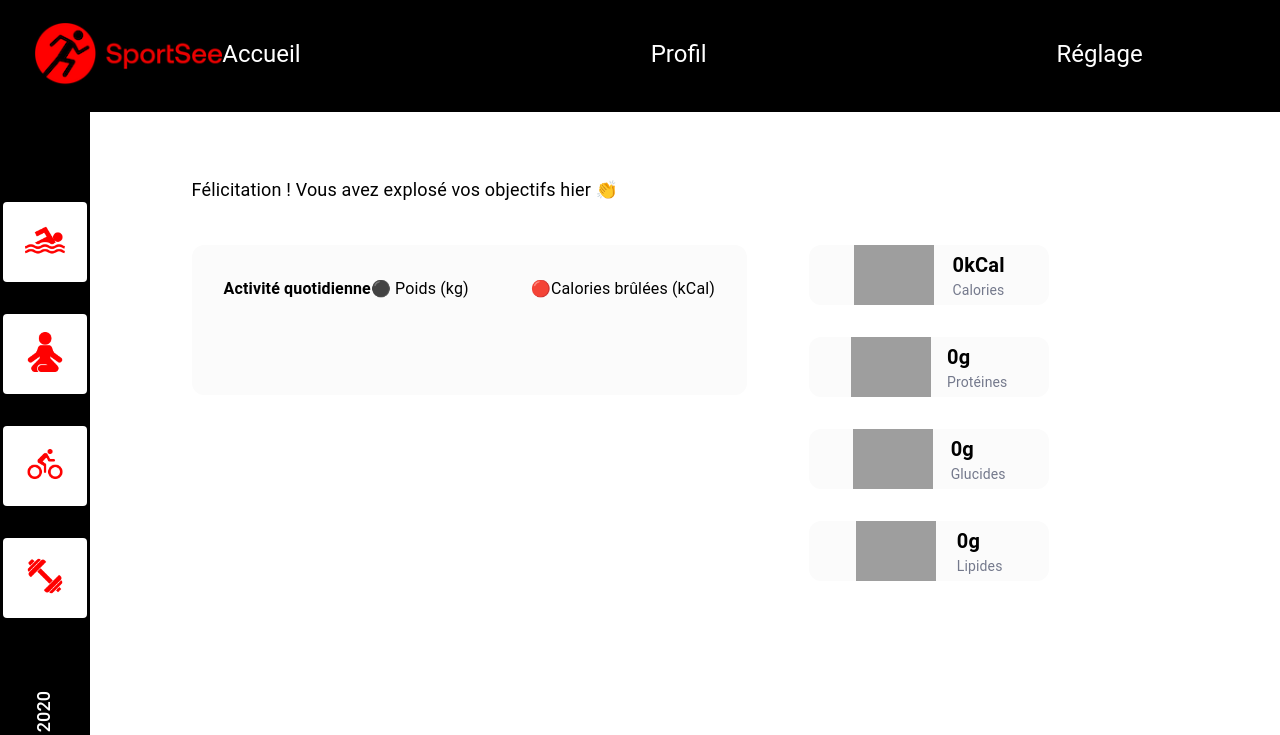
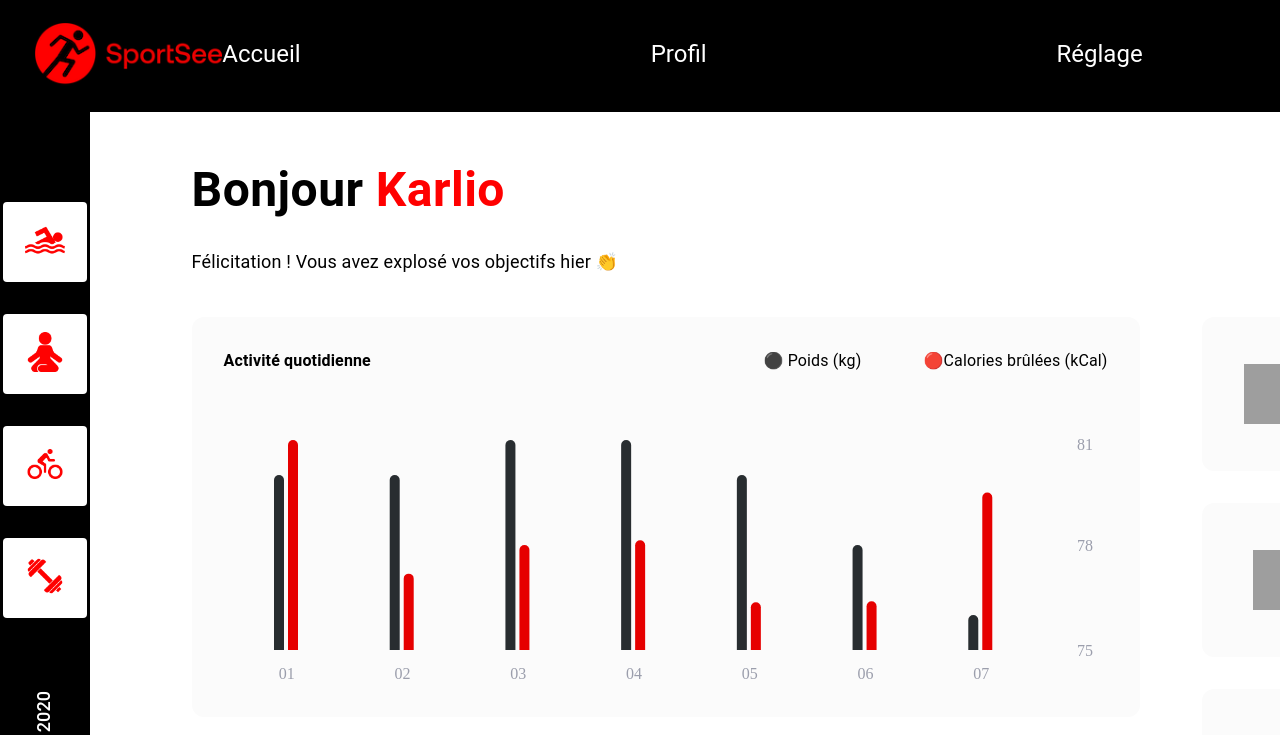
Before and after one commit to TheRyshun/SportSee, a React (Vite) app in the folder Front-End/: page /user/12 in a window 1280 px wide. Shown: the top 735 px of the page. Built offline with nearby package versions, Linux system fonts and the light colour scheme; no server answers; grey boxes are pictures that could not be loaded; the HTML template or start-up script is replaced by a standard one.

Commit message:
Correction soutenance

```diff
--- /dev/null
+++ b/Front-End/data.js
@@ -0,0 +1,263 @@
+export const USER_MAIN_DATA = [
+    {
+        id: 12,
+        userInfos: {
+            firstName: 'Karlio',
+            lastName: 'Dovineau',
+            age: 31,
+        },
+        todayScore: 0.77,
+        keyData: {
+            calorieCount: 1930,
+            proteinCount: 155,
+            carbohydrateCount: 290,
+            lipidCount: 77
+        }
+    },
+    {
+        id: 18,
+        userInfos: {
+            firstName: 'Cecilia',
+            lastName: 'Ratorez',
+            age: 34,
+        },
+        score: 0.3,
+        keyData: {
+            calorieCount: 2500,
+            proteinCount: 90,
+            carbohydrateCount: 150,
+            lipidCount: 120
+        }
+    }
+]
+
+export const USER_ACTIVITY = [
+    {
+        userId: 12,
+        sessions: [
+            {
+                day: '2020-07-01',
+                kilogram: 80,
+                calories: 500
+            },
+            {
+                day: '2020-07-02',
+                kilogram: 80,
+                calories: 220
+            },
+            {
+                day: '2020-07-03',
+                kilogram: 81,
+                calories: 280
+            },
+            {
+                day: '2020-07-04',
+                kilogram: 81,
+                calories: 290
+            },
+            {
+                day: '2020-07-05',
+                kilogram: 80,
+                calories: 160
+            },
+            {
+                day: '2020-07-06',
+                kilogram: 78,
+                calories: 162
+            },
+            {
+                day: '2020-07-07',
+                kilogram: 76,
+                calories: 390
+            }
+        ]
+    },
+    {
+        userId: 18,
+        sessions: [
+            {
+                day: '2020-07-01',
+                kilogram: 70,
+                calories: 240
+            },
+            {
+                day: '2020-07-02',
+                kilogram: 69,
+                calories: 220
+            },
+            {
+                day: '2020-07-03',
+                kilogram: 70,
+                calories: 280
+            },
+            {
+                day: '2020-07-04',
+                kilogram: 70,
+                calories: 500
+            },
+            {
+                day: '2020-07-05',
+                kilogram: 69,
+                calories: 160
+            },
+            {
+                day: '2020-07-06',
+                kilogram: 69,
+                calories: 162
+            },
+            {
+                day: '2020-07-07',
+                kilogram: 69,
+                calories: 390
+            }
+        ]
+    }
+]
+
+
+export const USER_AVERAGE_SESSIONS = [
+    {
+        userId: 12,
+        sessions: [
+            {
+                day: 1,
+                sessionLength: 30
+            },
+            {
+                day: 2,
+                sessionLength: 23
+            },
+            {
+                day: 3,
+                sessionLength: 45
+            },
+            {
+                day: 4,
+                sessionLength: 50
+            },
+            {
+                day: 5,
+                sessionLength: 20
+            },
+            {
+                day: 6,
+                sessionLength: 30
+            },
+            {
+                day: 7,
+                sessionLength: 60
+            }
+        ]
+    },
+    {
+        userId: 18,
+        sessions: [
+            {
+                day: 1,
+                sessionLength: 30
+            },
+            {
+                day: 2,
+                sessionLength: 40
+            },
+            {
+                day: 3,
+                sessionLength: 50
+            },
+            {
+                day: 4,
+                sessionLength: 30
+            },
+            {
+                day: 5,
+                sessionLength: 30
+            },
+            {
+                day: 6,
+                sessionLength: 50
+            },
+            {
+                day: 7,
+                sessionLength: 50
+            }
+        ]
+    }
+]
+
+
+export const USER_PERFORMANCE = [
+    {
+        userId: 12,
+        kind: {
+            1: 'cardio',
+            2: 'energy',
+            3: 'endurance',
+            4: 'strength',
+            5: 'speed',
+            6: 'intensity'
+        },
+        data: [
+            {
+                value: 200,
+                kind: 1
+            },
+            {
+                value: 120,
+                kind: 2
+            },
+            {
+                value: 140,
+                kind: 3
+            },
+            {
+                value: 50,
+                kind: 4
+            },
+            {
+                value: 200,
+                kind: 5
+            },
+            {
+                value: 90,
+                kind: 6
+            }
+        ]
+    },
+    {
+        userId: 18,
+        kind: {
+            1: 'cardio',
+            2: 'energy',
+            3: 'endurance',
+            4: 'strength',
+            5: 'speed',
+            6: 'intensity'
+        },
+        data: [
+            {
+                value: 200,
+                kind: 1
+            },
+            {
+                value: 240,
+                kind: 2
+            },
+            {
+                value: 80,
+                kind: 3
+            },
+            {
+                value: 80,
+                kind: 4
+            },
+            {
+                value: 220,
+                kind: 5
+            },
+            {
+                value: 110,
+                kind: 6
+            }
+        ]
+    }
+]
--- a/Front-End/src/App.tsx
+++ b/Front-End/src/App.tsx
@@ -4,7 +4,9 @@ import Sidebar from './components/Panel';
 import { BrowserRouter as Router, Routes, Route } from "react-router-dom";
 import Home from './pages/Home';
 
+
 const App = () => {
+
 
   return (
     <Router>
@@ -17,4 +19,7 @@ const App = () => {
   )
 }
 
+// Mode specific Mock or Call API Axios
+export const APIMODEMOCK = true;
+
 export default App;
--- a/Front-End/src/components/ActivityUser/index.tsx
+++ b/Front-End/src/components/ActivityUser/index.tsx
@@ -4,6 +4,8 @@ import { useEffect, useState } from "react";
 import { useParams } from "react-router-dom";
 import { Box, Typography } from "@mui/material";
 import isScreenSmall from "../../isScreenSmall";
+import { APIMODEMOCK } from "../../App";
+import { MockGET_User_Activity } from "../../getMock";
 
 type UserData = {
   data: {
@@ -20,11 +22,20 @@ const ActivityUser = () => {
   const [userData, setUserData] = useState<UserData | null>(null);
 
   useEffect(() => {
-    // Check if id exists before making the API call
     if (id) {
-      getUserActivity(id).then((data: UserData) => {
-        setUserData(data);
-      });
+      if (APIMODEMOCK) {
+        const userId = parseInt(id);
+        const MockuserData = MockGET_User_Activity(userId);
+        if (MockuserData) {
+          setUserData(MockuserData);
+        } else {
+          console.log("Utilisateur non trouvé (ActivityUser)");
+        }
+      } else {
+        getUserActivity(id).then((data) => {
+          setUserData(data);
+        });
+      }
     }
   }, [id]);
 
--- a/Front-End/src/components/CardNutrition/index.tsx
+++ b/Front-End/src/components/CardNutrition/index.tsx
@@ -3,10 +3,10 @@ import { useState, useEffect } from "react";
 import { useParams } from "react-router-dom";
 import { getUserData } from "../../api";
 import isScreenSmall from "../../isScreenSmall";
-
+import { MockGET_UserMainDAta } from "../../getMock";
+import { APIMODEMOCK } from "../../App";
 
 const CardNutrition = () => {
-
   interface UserData {
     data: {
       keyData: {
@@ -21,14 +21,25 @@ const CardNutrition = () => {
   const { id } = useParams();
   const [userData, setUserData] = useState<UserData | null>(null);
 
+
   useEffect(() => {
     if (id) {
-      getUserData(id).then((data) => {
-        setUserData(data);
-      });
+      if (APIMODEMOCK) {
+        const userId = parseInt(id);
+        const MockuserData = MockGET_UserMainDAta(userId);
+        if (MockuserData) {
+          setUserData(MockuserData);
+        } else {
+          console.log("Utilisateur non trouvé (Cardnutrition)");
+        }
+      } else {
+        getUserData(id).then((data) => {
+          setUserData(data);
+
+        });
+      }
     }
   }, [id]);
-
 
   interface DataItem {
     id: string;
@@ -78,7 +89,7 @@ const CardNutrition = () => {
           paddingY: isScreenSmall() ? "16px" : "0px",
 
           display: "flex",
-          justifyContent:"space-evenly",
+          justifyContent: "space-evenly",
           alignItems: "center",
           borderRadius: "12px",
           gap: "16px",
@@ -109,11 +120,17 @@ const CardNutrition = () => {
   return (
     <>
       {Data.map((item) => (
-        <Card key={item.id} source={item.source} quantity={item.quantity} valeur={item.valeur} type={item.type} id={item.id} />
+        <Card
+          key={item.id}
+          source={item.source}
+          quantity={item.quantity}
+          valeur={item.valeur}
+          type={item.type}
+          id={item.id}
+        />
       ))}
     </>
   );
-
 };
 
 export default CardNutrition;
--- a/Front-End/src/components/DurationAverage/index.tsx
+++ b/Front-End/src/components/DurationAverage/index.tsx
@@ -12,6 +12,8 @@ import {
 } from "recharts";
 import { Box, Typography } from "@mui/material";
 import isScreenSmall from "../../isScreenSmall";
+import { APIMODEMOCK } from "../../App";
+import { MockGET_User_Average_Sessions } from "../../getMock";
 
 const formatDayOfWeek = (day: number) => {
   const daysOfWeek = ["L", "M", "M", "J", "V", "S", "D"];
@@ -29,7 +31,7 @@ const CustomCursor: React.FC<CustomCursorProps> = ({ points, width }) => {
     <Rectangle
       fill="#000000"
       opacity={0.1}
-      x={points[0]}
+      x={points[1].x}
       width={width}
       height={288}
     />
@@ -50,11 +52,20 @@ const DurationAverage = () => {
   const [userData, setUserData] = useState<UserData | null>(null);
 
   useEffect(() => {
-    // Check if id exists before making the API call
     if (id) {
-      getUserAverageSession(id).then((data: UserData) => {
-        setUserData(data);
-      });
+      if (APIMODEMOCK) {
+        const userId = parseInt(id);
+        const MockuserData = MockGET_User_Average_Sessions(userId);
+        if (MockuserData) {
+          setUserData(MockuserData);
+        } else {
+          console.log("Utilisateur non trouvé (ScoreUser)");
+        }
+      } else {
+        getUserAverageSession(id).then((data) => {
+          setUserData(data);
+        });
+      }
     }
   }, [id]);
 
--- a/Front-End/src/components/Header/index.tsx
+++ b/Front-End/src/components/Header/index.tsx
@@ -1,7 +1,7 @@
 import Typography from "@mui/material/Typography";
 import Toolbar from "@mui/material/Toolbar";
 import { Box, useMediaQuery } from "@mui/material";
-import { Link } from "react-router-dom";
+import { NavLink } from "react-router-dom";
 
 const header = () => {
   // eslint-disable-next-line react-hooks/rules-of-hooks
@@ -31,11 +31,11 @@ const header = () => {
             marginRight: isTablet ? "20px" : "92px",
           }}
         >
-          <Link to={"/"} style={{ textDecoration: "none", color: "white" }}>
+          <NavLink to={"/"} style={{ textDecoration: "none", color: "white" }}>
             <Typography variant="h5" sx={{ cursor: "pointer" }}>
               Accueil
             </Typography>
-          </Link>
+          </NavLink>
 
           <Typography variant="h5" sx={{ cursor: "pointer" }}>
             Profil
--- a/Front-End/src/components/PerformanceUser/index.tsx
+++ b/Front-End/src/components/PerformanceUser/index.tsx
@@ -10,6 +10,8 @@ import {
 } from "recharts";
 import { getUserPerf } from "../../api";
 import { Box } from "@mui/material";
+import { APIMODEMOCK } from "../../App";
+import { MockGET_User_Performance } from "../../getMock";
 
 const PerformanceUser = () => {
 
@@ -30,13 +32,23 @@ const PerformanceUser = () => {
   const [userData, setUserData] = useState<UserData | null>(null);
 
   useEffect(() => {
-    // Check if id exists before making the API call
     if (id) {
-      getUserPerf(id).then((data: UserData) => {
-        setUserData(data);
-      });
+      if (APIMODEMOCK) {
+        const userId = parseInt(id);
+        const MockuserData = MockGET_User_Performance(userId);
+        if (MockuserData) {
+          setUserData(MockuserData);
+        } else {
+          console.log("Utilisateur non trouvé.");
+        }
+      } else {
+        getUserPerf(id).then((data) => {
+          setUserData(data);
+        });
+      }
     }
   }, [id]);
+
 
 
 /**
--- a/Front-End/src/components/ScoreUser/index.tsx
+++ b/Front-End/src/components/ScoreUser/index.tsx
@@ -4,6 +4,8 @@ import { RadialBar, RadialBarChart, PolarAngleAxis } from "recharts";
 import { getUserData } from "../../api";
 import { Box, Typography } from "@mui/material";
 import isScreenSmall from "../../isScreenSmall";
+import { MockGET_UserMainDAta } from "../../getMock";
+import { APIMODEMOCK } from "../../App";
 
 type UserData = {
   data: {
@@ -18,12 +20,20 @@ const ScoreUser = () => {
   const [userData, setUserData] = useState<UserData | null>(null);
 
   useEffect(() => {
-    // Check if id exists before making the API call
     if (id) {
-      getUserData(id).then((data: UserData) => {
-        setUserData(data);
-        console.log(data);
-      });
+      if (APIMODEMOCK) {
+        const userId = parseInt(id);
+        const MockuserData = MockGET_UserMainDAta(userId);
+        if (MockuserData) {
+          setUserData(MockuserData);
+        } else {
+          console.log("Utilisateur non trouvé (ScoreUser)");
+        }
+      } else {
+        getUserData(id).then((data) => {
+          setUserData(data);
+        });
+      }
     }
   }, [id]);
 
--- /dev/null
+++ b/Front-End/src/getMock.tsx
@@ -0,0 +1,63 @@
+import { USER_MAIN_DATA, USER_ACTIVITY, USER_PERFORMANCE, USER_AVERAGE_SESSIONS } from "../data";
+
+export const MockGET_UserMainDAta = (userId: number) => {
+    const user = USER_MAIN_DATA.find((userData: { id: number; }) => userData.id === userId);
+    if (user) {
+        return {
+            data : {
+                id: user.id,
+                userInfos: user.userInfos,
+                todayScore: user.todayScore,
+                score: user.score,
+                keyData: user.keyData,
+            }
+        };
+    } else {
+        return null;
+    }
+}
+
+export const MockGET_User_Activity = (userId: number) => {
+    const user = USER_ACTIVITY.find((userData: { userId: number; }) => userData.userId === userId);
+    if (user) {
+        return {
+            data: {
+                userId: user.userId,
+                sessions: user.sessions,
+            }
+        };
+    } else {
+        return null;
+    }
+}
+
+export const MockGET_User_Performance = (userId: number) => {
+    const user = USER_PERFORMANCE.find((userData: { userId: number; }) => userData.userId === userId);
+    if (user) {
+        return {
+            userId: user.userId,
+            kind: user.kind,
+            data: {
+                data: user.data,
+            },
+        };
+    } else {
+        return null;
+    }
+}
+
+export const MockGET_User_Average_Sessions = (userId: number) => {
+    const user = USER_AVERAGE_SESSIONS.find((userData: { userId: number; }) => userData.userId === userId);
+    if (user) {
+        return {
+           data: {
+            userId: user.userId,
+            sessions: user.sessions,
+            day: user.day,
+            sessionLength: user.sessionLength,
+            },
+        };
+    } else {
+        return null;
+    }
+}
--- a/Front-End/src/pages/Dashboard.tsx
+++ b/Front-End/src/pages/Dashboard.tsx
@@ -8,9 +8,11 @@ import ScoreUser from "../components/ScoreUser";
 import PerformanceUser from "../components/PerformanceUser";
 import DurationAverage from "../components/DurationAverage";
 import isScreenSmall from "../isScreenSmall";
+import { MockGET_UserMainDAta } from "../getMock";
+import { APIMODEMOCK } from "../App";
 
 type UserData = {
-  data: {
+  data : {
     userInfos: {
       firstName: string;
     };
@@ -21,12 +23,22 @@ const DashBoard = () => {
   const { id } = useParams();
   const [userData, setUserData] = useState<UserData | null>(null);
 
+
   useEffect(() => {
-    // Check if id exists before making the API call
     if (id) {
-      getUserData(id).then((data: UserData) => {
-        setUserData(data);
-      });
+      if (APIMODEMOCK) {
+        const userId = parseInt(id);
+        const MockuserData = MockGET_UserMainDAta(userId);
+        if (MockuserData) {
+          setUserData(MockuserData);
+        } else {
+          console.log("Utilisateur non trouvé (Dashboard)");
+        }
+      } else {
+        getUserData(id).then((data) => {
+          setUserData(data);
+        });
+      }
     }
   }, [id]);
 
```
